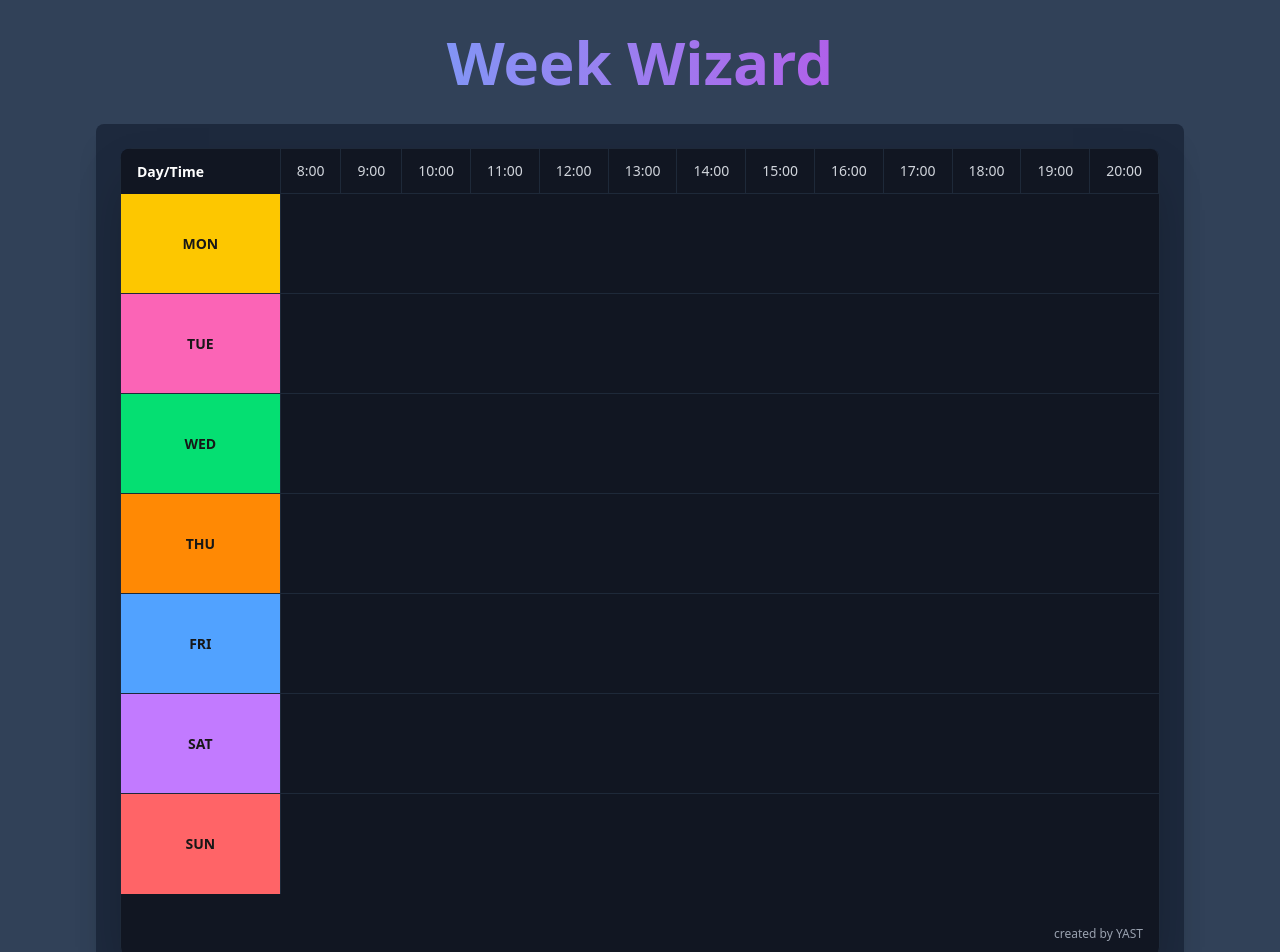
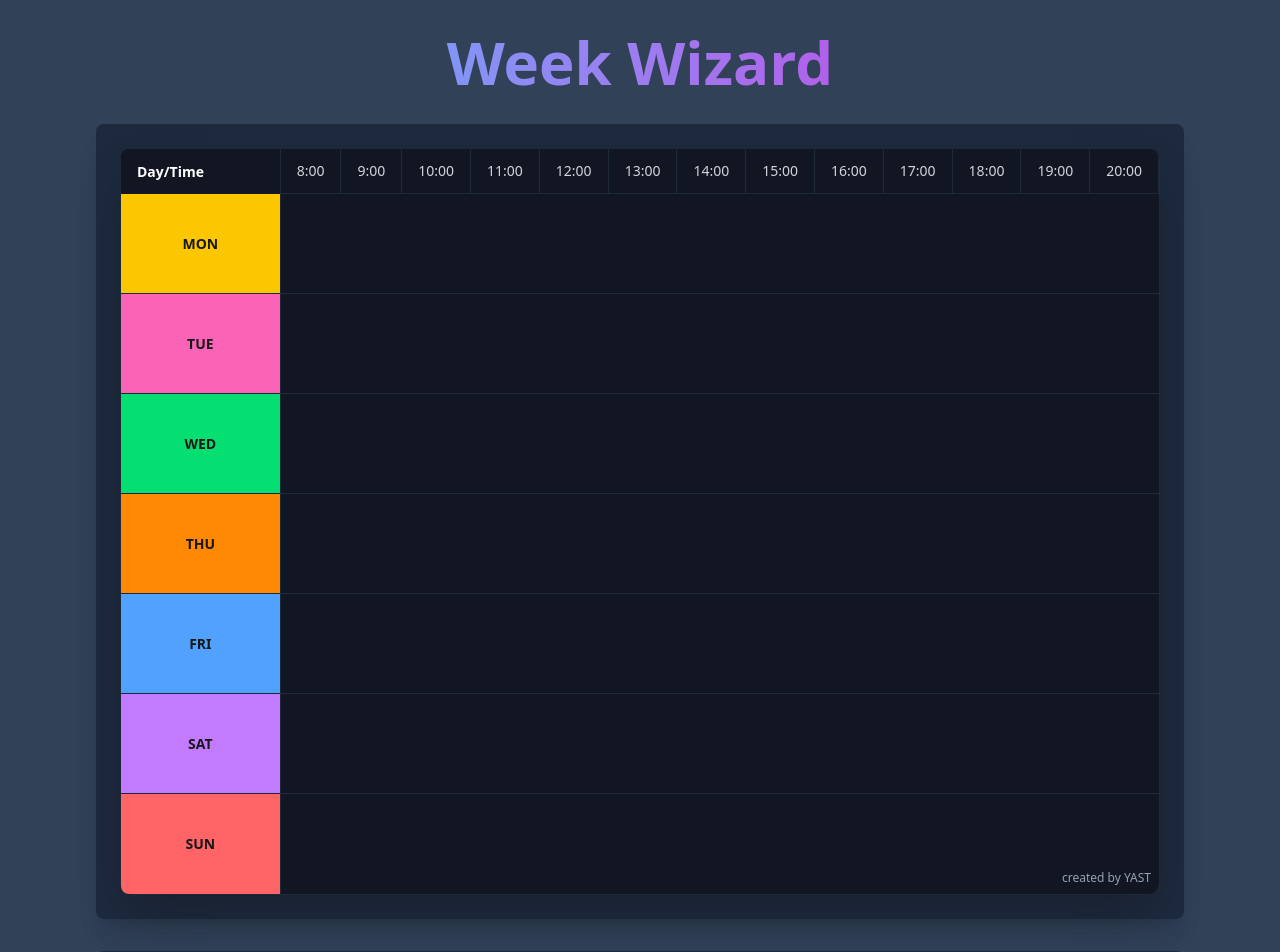
Before and after one commit to Yet-Another-Software-Team/custom-table-but-vue, a Vue app in the folder app/: page / in a window 1280 px wide. Shown: the top 952 px of the page. Built offline with nearby package versions, Linux system fonts and the light colour scheme.

Commit message:
fix: move watermark location and make bottom left corner of table rounded

```diff
--- a/app/src/components/ScheduleTable.vue
+++ b/app/src/components/ScheduleTable.vue
@@ -1,5 +1,6 @@
 <template>
   <div class="container mx-auto rounded-xl shadow-2xl bg-[#111622] border border-gray-800">
+    <div class="relative">
       <table class="border-separate border-spacing-0 size-full text-sm">
         <thead>
           <tr class="bg-[#111622] sticky top-0 z-20 border-b border-gray-800">
@@ -13,7 +14,7 @@
         </thead>
         <tbody>
           <tr v-for="(day, i) in DAYS" :key="day" class="h-25">
-          <td :class="['w-48 sticky left-0 z-20 px-4 py-3 font-bold text-center text-neutral-900 border-r border-gray-800 whitespace-nowrap', dayColors[day] || 'bg-gray-800 text-neutral-900', i !== DAYS.length - 1 ? 'border-b border-gray-800' : '']">
+            <td :class="['w-48 sticky left-0 z-20 px-4 py-3 font-bold text-center text-neutral-900 border-r border-gray-800 whitespace-nowrap', dayColors[day] || 'bg-gray-800 text-neutral-900', i !== DAYS.length - 1 ? 'border-b border-gray-800' : 'rounded-bl-lg']">
               {{ day }}
             </td>
             <!-- The 'cell' variable is correctly typed now. -->
@@ -24,7 +25,9 @@
           </tr>
         </tbody>
       </table>
-    <div class="text-right text-xs text-gray-400 p-4 mt-4 select-none">created by YAST</div>
+
+      <div class="absolute text-right text-xs text-gray-400 right-2 bottom-2 select-none">created by YAST</div>
+    </div>
   </div>
 </template>
 
```
Lines whose indentation alone changed are shown as unchanged.
